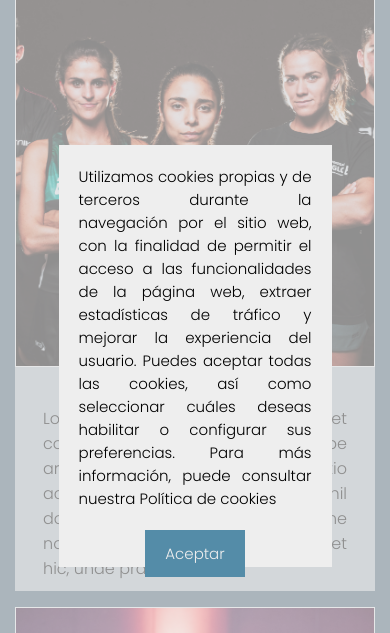
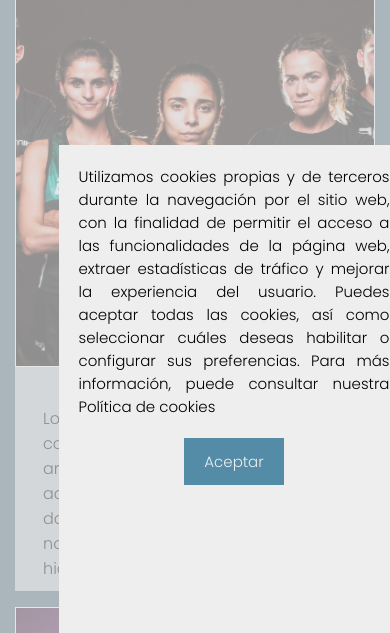
Before and after one commit to matibovina/webatrium, a plain HTML site: page index.html in a window 390 px wide. Shown: the part 108-741 px from the top of the page. Drawn offline with Linux system fonts and the light colour scheme.

Commit message:
cookies_fixed

```diff
--- a/style.css
+++ b/style.css
@@ -540,8 +540,8 @@ th{
     margin: 20px auto;
   }
   .cookies{
-    height: 50vh;
-    width: 70vw;
+    height: 80vh;
+    width: 90vw;
     top: 30%;
     left: 15%;
   }
```
